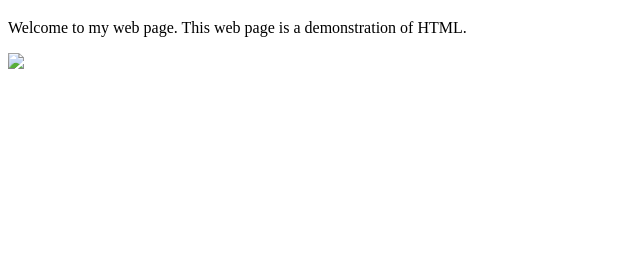
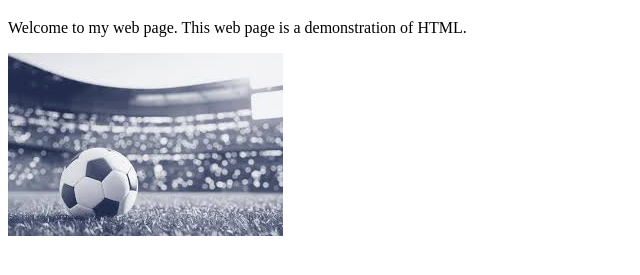
Before and after one commit to JadenMolwane/1st-assignment, a plain HTML site: page index.html in a window 1280 px wide. Shown: the part 61-336 px from the top of the page, without its empty margins (0-640 px from the left). Drawn offline with Linux system fonts and the light colour scheme.

Commit message:
Update index.html

```diff
--- a/index.html
+++ b/index.html
@@ -10,6 +10,6 @@
       web page is a demonstration of
       HTML.
     </p>
-      <img src="soccer1.png"> <alt="a picture of the word something"> <!--adding image-->
+      <img src="soccer1.jpg"> <alt="a picture of the word something"> <!--adding image-->
   </body>
 </html> <!--closing HTML tag-->
```
